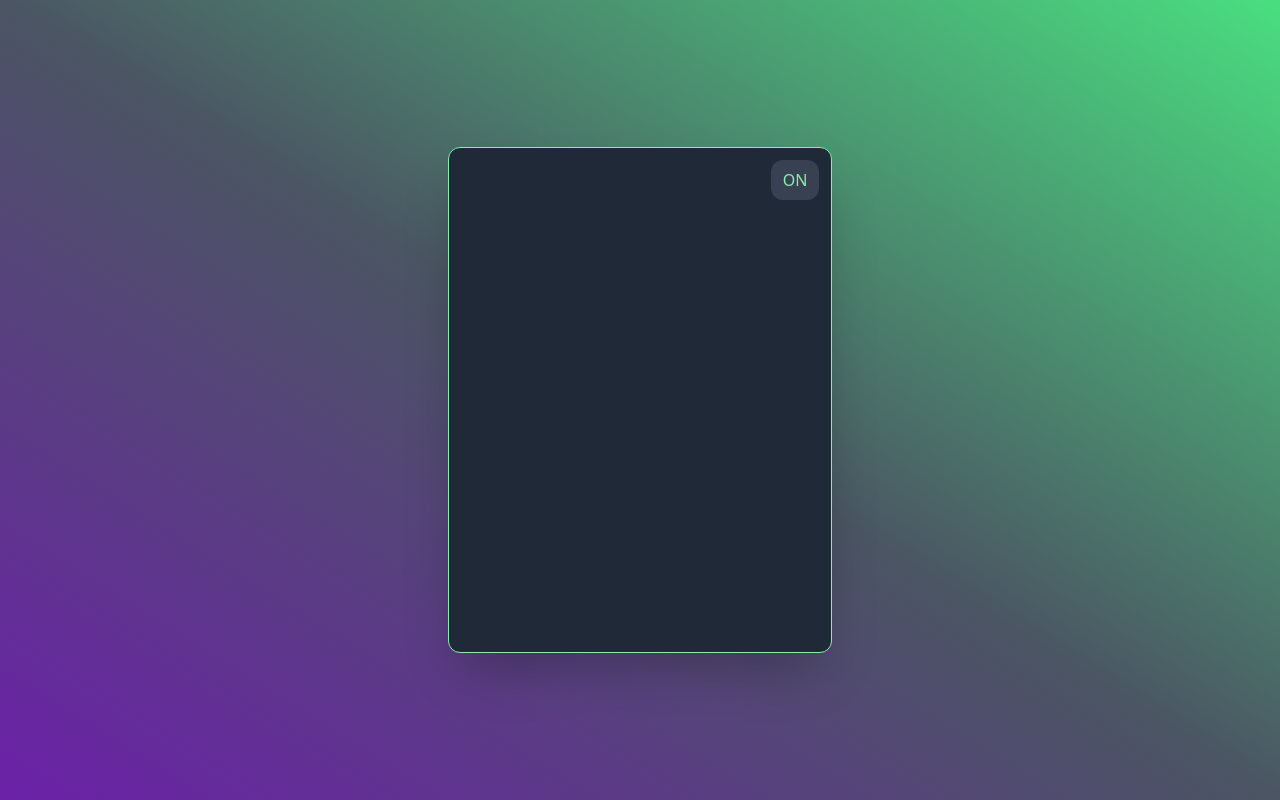
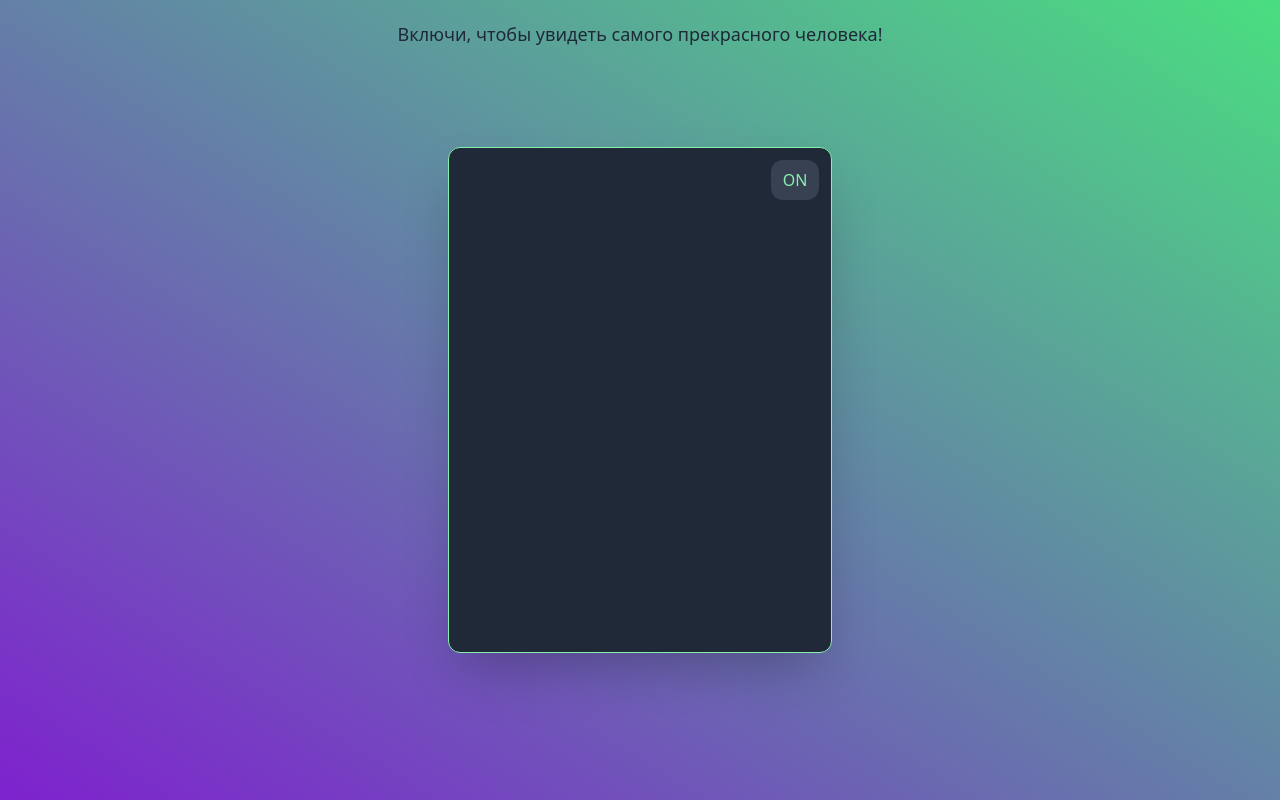
Before and after one commit to mrzenxxx/faceapp, a React (Vite) app: page / in a window 1280 px wide. Built offline with nearby package versions, Linux system fonts and the light colour scheme.

Commit message:
Update App.tsx

```diff
--- a/src/App.tsx
+++ b/src/App.tsx
@@ -9,10 +9,15 @@ function App() {
     setIsWorking(!isWorking)
   }
 
+  const sectionClass = isWorking ? 'bg-gradient-to-tr from-green-400 to-purple-700' : 'bg-gray-800'
+
   return (
     <>
-      <main className='flex flex-col w-full h-screen text-green-300 bg-gray-900 justify-center items-center bg-gradient-to-tr from-purple-800 to-green-400 via-gray-600'>
-        <section className="relative w-96 min-h-[506px] max-h-[506px] my-auto border border-green-300 shadow-2xl rounded-xl p-2 bg-gray-800">
+      <main className='relative flex flex-col w-full h-screen text-green-300 bg-gray-900 justify-center items-center bg-gradient-to-tr from-purple-700 to-green-400'>
+        {!isWorking&&
+          <h1 className='absolute top-2 text-lg text-gray-800 mt-3'>Включи, чтобы увидеть самого прекрасного человека!</h1>
+        }
+        <section className={`relative w-96 min-h-[506px] max-h-[506px] my-auto border border-green-300 shadow-2xl rounded-xl p-2 ${sectionClass}`}>
           <button
             className="bg-gray-700 p-2 m-2 rounded-xl absolute z-10 min-w-[48px] uppercase right-1 top-1"
             onClick={toggleCamera}
```
